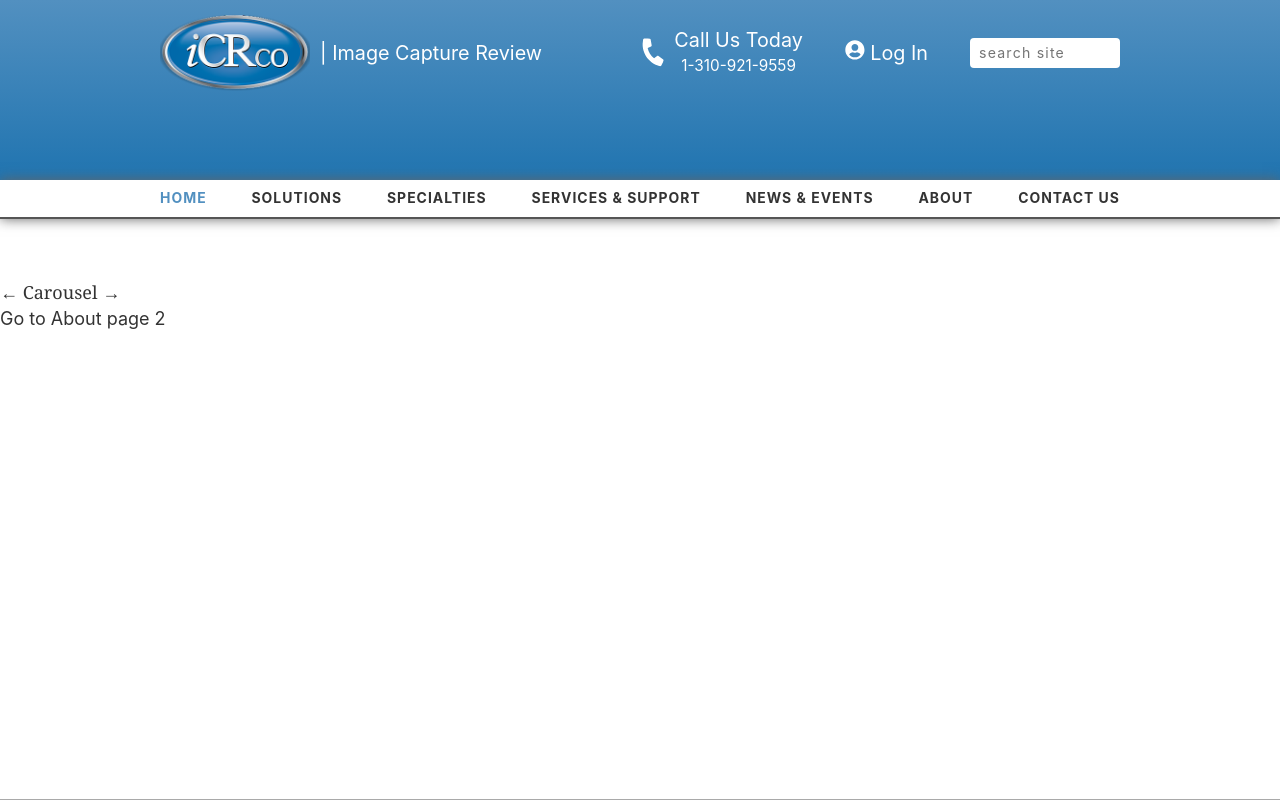
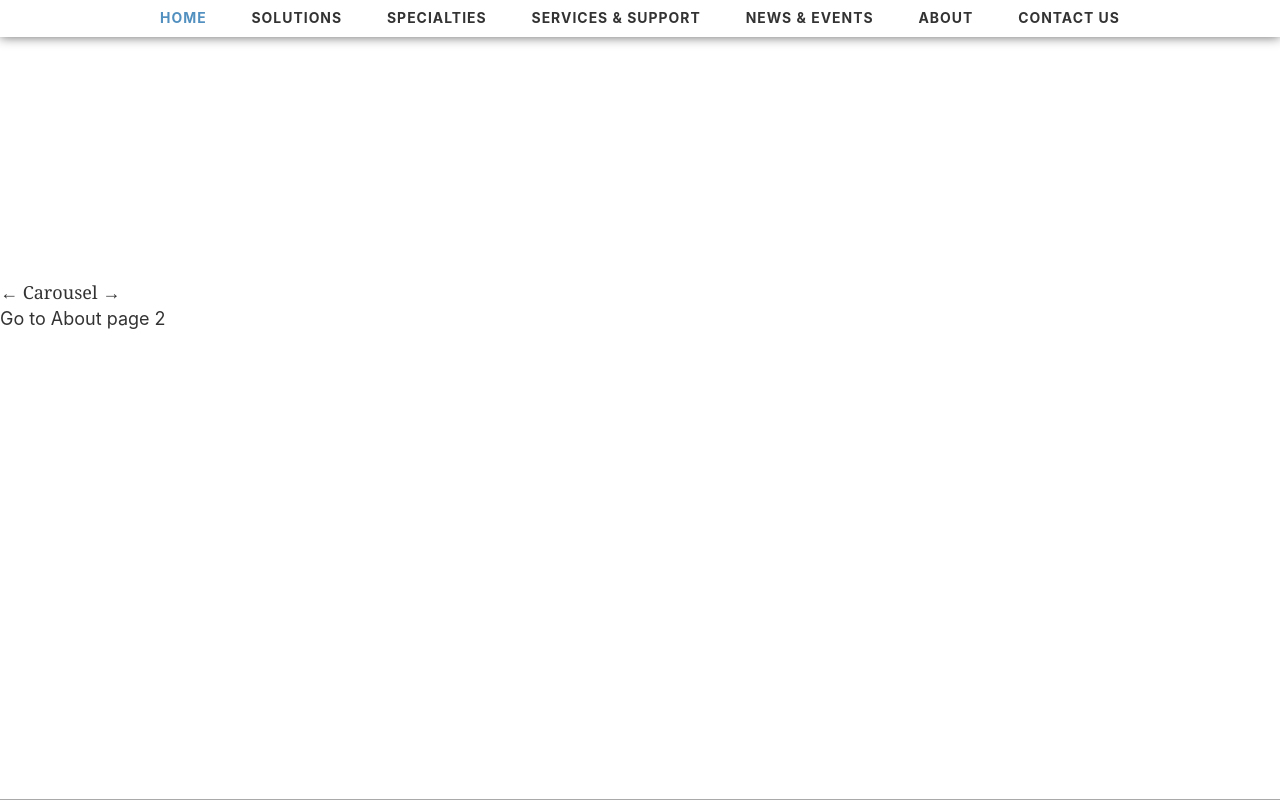
Before and after one commit to osogrizz/iCRco001, a Gatsby site: page / in a window 1280 px wide. Shown: the top 800 px of the page. Built offline with nearby package versions, Linux system fonts and the light colour scheme; Gatsby itself is replaced by a stand-in of ours.

Commit message:
Adds first pass of new navbar.

```diff
--- a/src/components/header.js
+++ b/src/components/header.js
@@ -99,7 +99,7 @@ const LogIn = styled("button")`
 
 const Header = ({ siteTitle }) => (
   <HeaderWrapper>
-    <HeaderMain>
+    {/* <HeaderMain>
       <HeaderContainer>
         <LogoContainer>
           <Link to="/">
@@ -132,7 +132,7 @@ const Header = ({ siteTitle }) => (
           />
         </InfoContainer>
       </HeaderContainer>
-    </HeaderMain>
+    </HeaderMain> */}
     <Navbar />
   </HeaderWrapper>
 )
--- a/src/components/navbar.js
+++ b/src/components/navbar.js
@@ -12,7 +12,7 @@ const NavWrapper = styled("nav")`
   /* background: #fff; */
   background: rgba(255, 255, 255, 0.8);
   /* backdrop-filter: grayscale(90%); */
-  border-bottom: 2px solid #555;
+  /* border-bottom: 2px solid #555; */
   box-shadow: 0 0 12px #666;
 `
 
@@ -52,14 +52,19 @@ const DropDown = styled("div")`
   border-top: 0;
   box-shadow: 0 1px 4px rgba(0, 0, 0, 0.6);
   backdrop-filter: blur(10px);
+  background: rgba(0, 0, 0, 0.2);
   color: #333;
+  text-shadow: 2px 1px 2px rgba(230, 236, 245, 0.5),
+    1px 1px 2px rgba(230, 236, 245, 0.5);
   min-width: 150px;
 
   a {
     padding-top: 10px;
     :hover {
-      /* color: orange; */
-      color: #222;
+      /* color: #222; */
+      color: #fff;
+      text-shadow: 1px 1px 2px rgba(0, 0, 0, 0.7),
+        1px 1px 3px rgba(0, 0, 0, 0.4);
       margin: 0 12px;
       /* font-size: 0.775rem; */
       transform: scale(1.1, 1.2);
```
